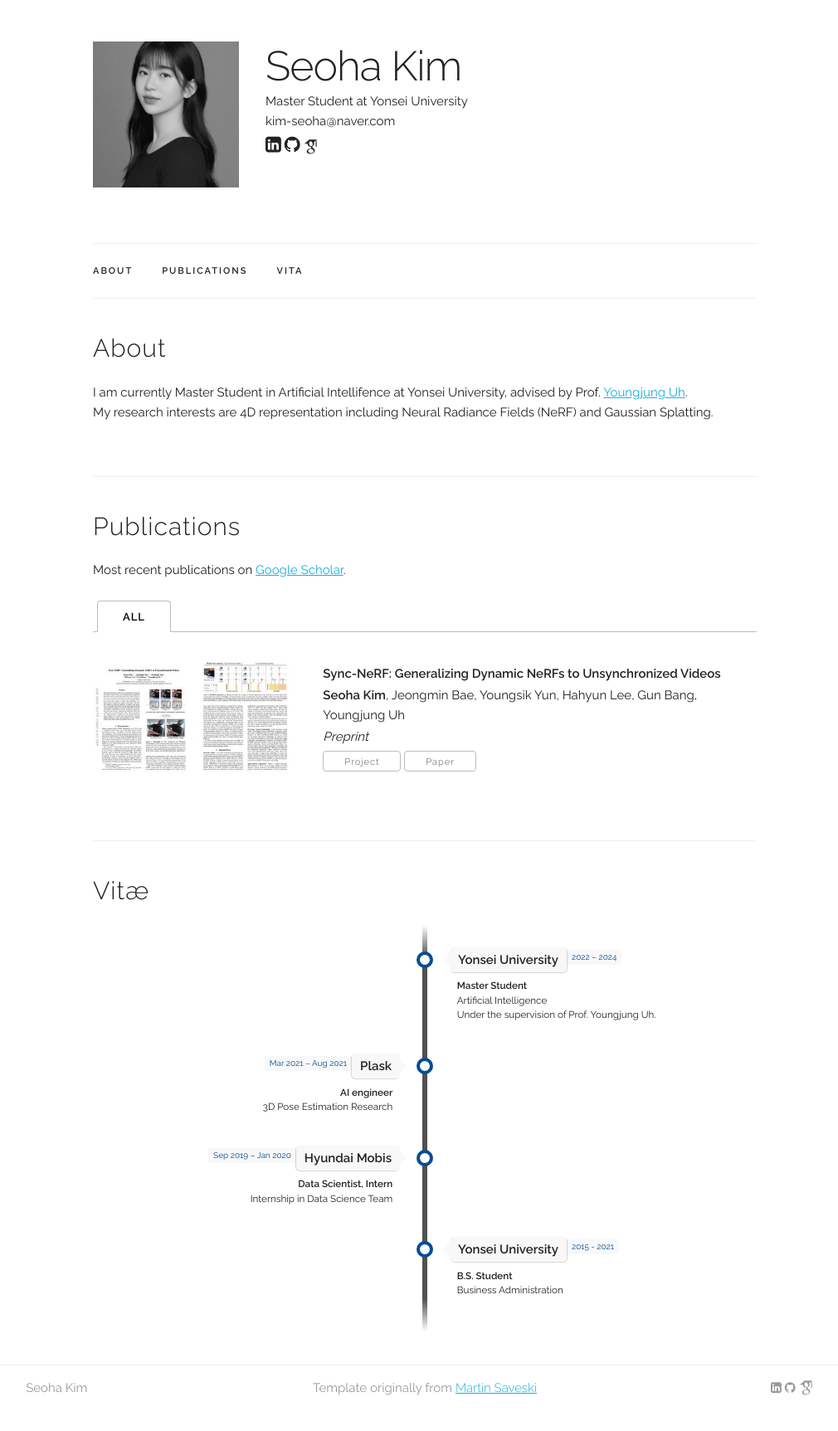
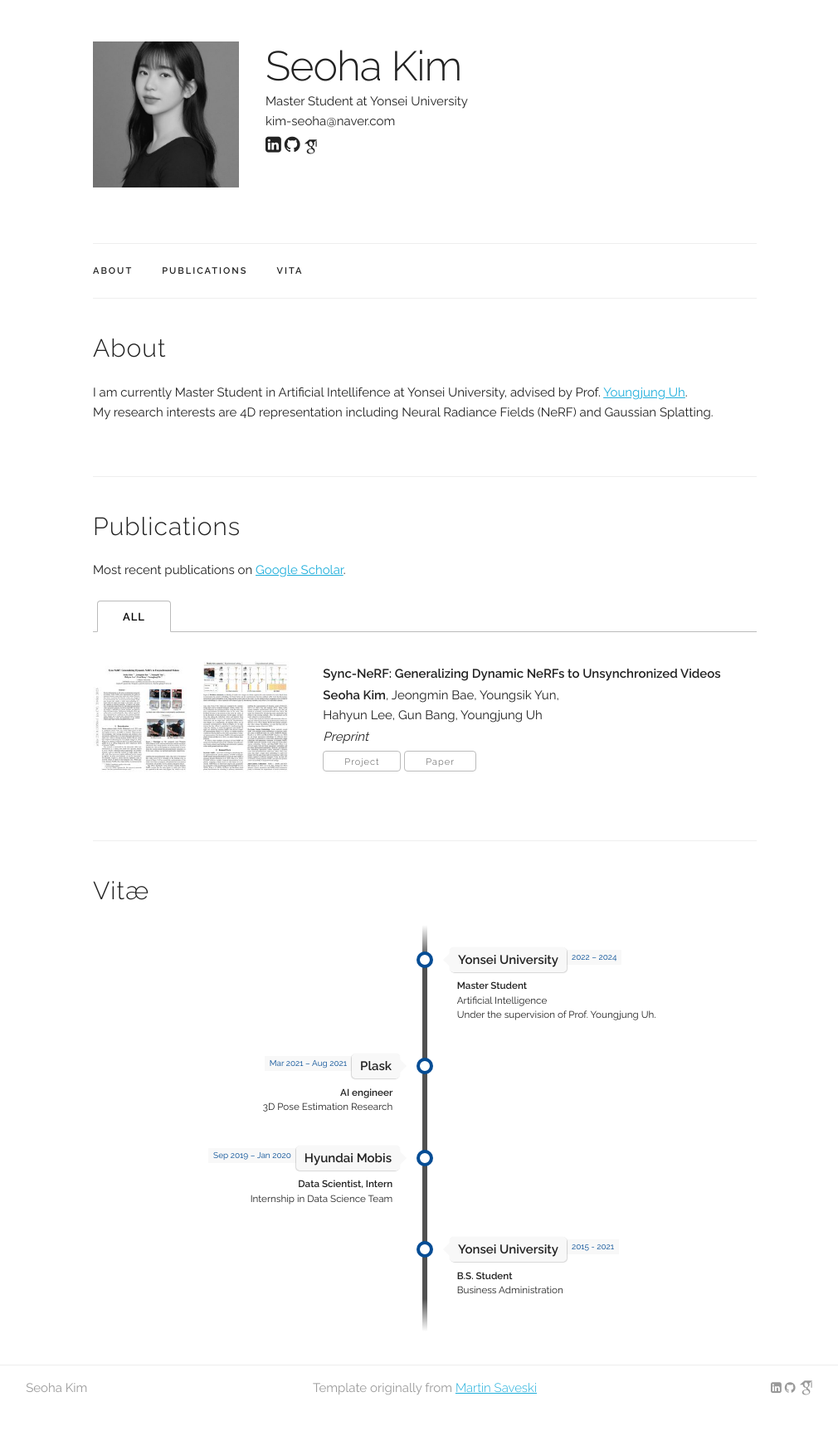
Before and after one commit to seoha-kim/seoha-kim.github.io, a Jekyll site: the page built from index.html, in a window 1280 px wide. Shown: the whole page at 83% size, without its empty margins (128-1138 px from the left). Built offline with Jekyll 4.4.1, drawn with Linux system fonts in a browser that asks for light colours; some web fonts are replaced.

Commit message:
Initial resume commit

```diff
--- a/_data/publications.yaml
+++ b/_data/publications.yaml
@@ -1,7 +1,7 @@
 papers:
 
   - title: "Sync-NeRF: Generalizing Dynamic NeRFs to Unsynchronized Videos"
-    authors: "<b>Seoha Kim</b>, Jeongmin Bae, Youngsik Yun, Hahyun Lee, Gun Bang, Youngjung Uh"
+    authors: "<b>Seoha Kim</b>, Jeongmin Bae, Youngsik Yun,<br>Hahyun Lee, Gun Bang, Youngjung Uh"
     project: "https://seoha-kim.github.io/sync-nerf"
     venue: "Preprint"
     paper_pdf: "https://arxiv.org/abs/2310.13356.pdf"
```
